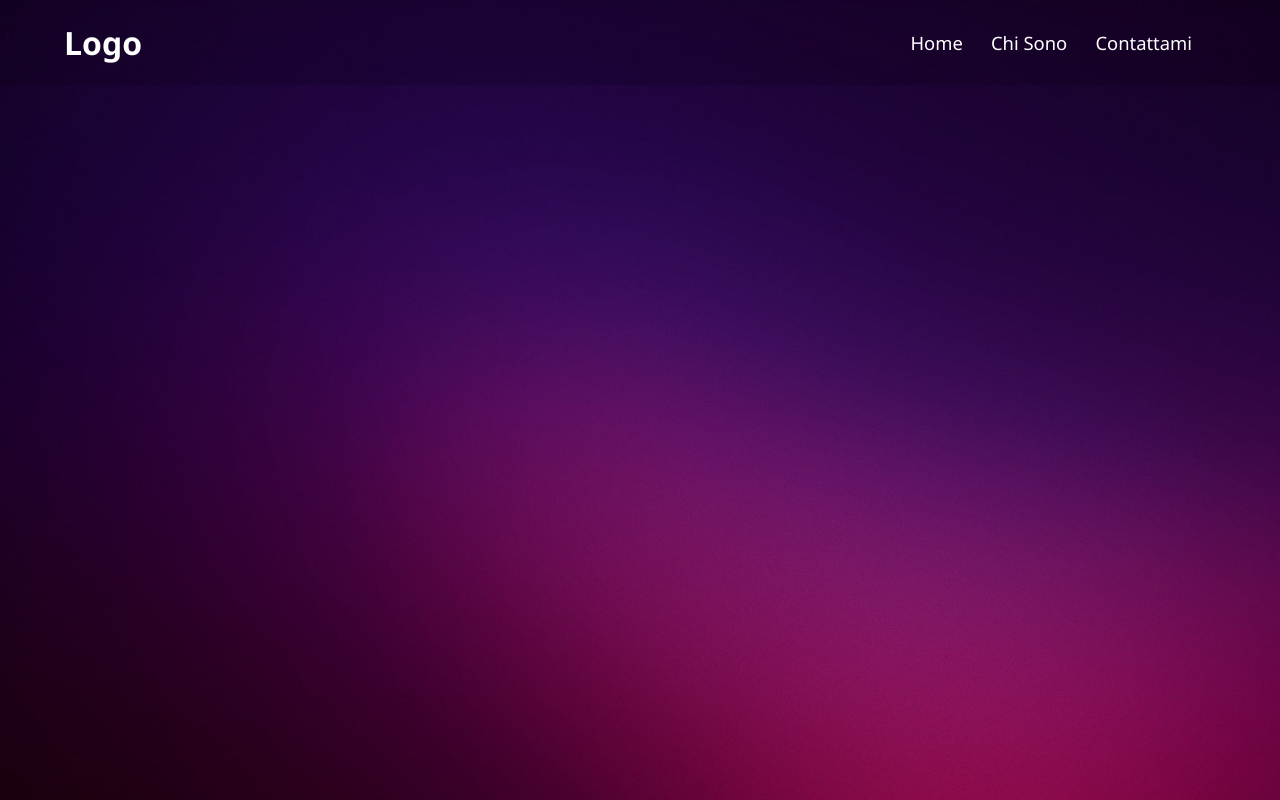
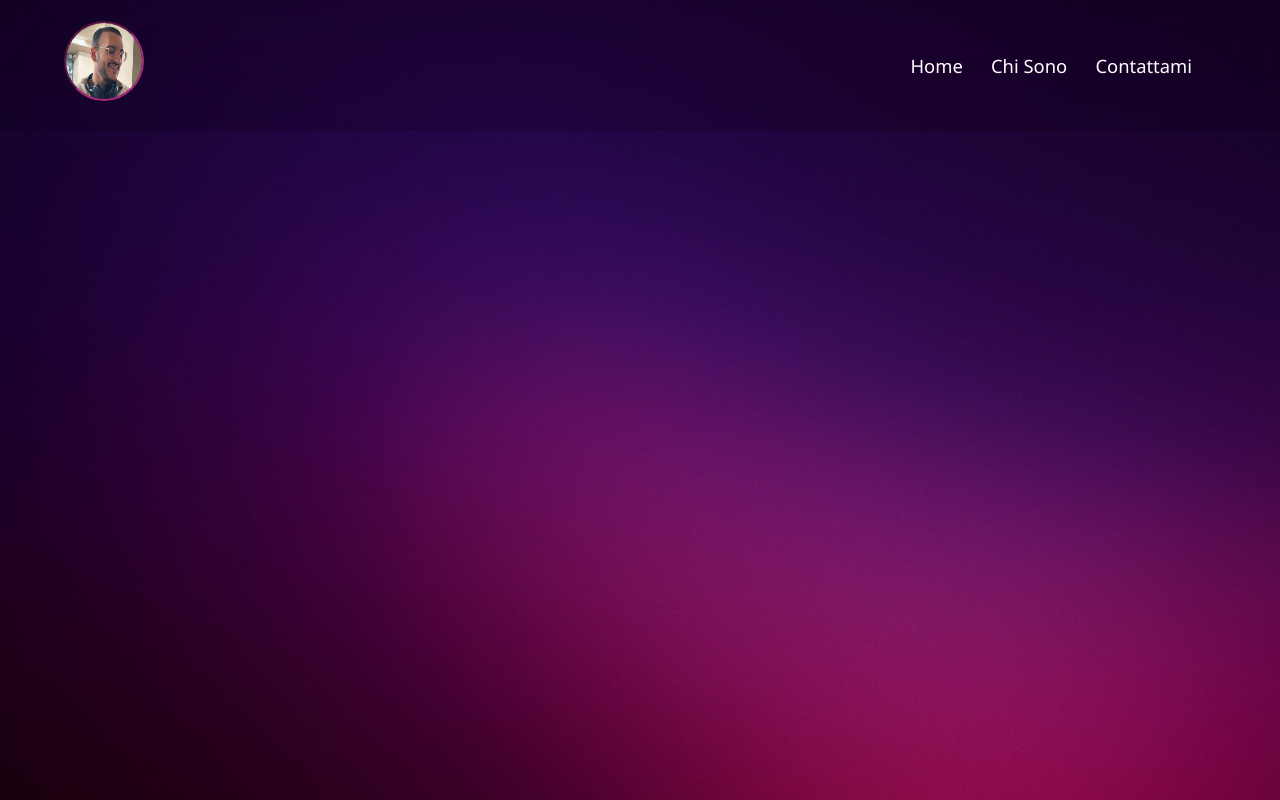
Before and after one commit to Salvatore-Ossino/S2I-PORTFOLIO-PROJECT, a plain HTML site: page index.html in a window 1280 px wide. Drawn offline with nearby package versions, Linux system fonts and the light colour scheme.

Commit message:
Added logo image

```diff
--- a/index.html
+++ b/index.html
@@ -14,7 +14,9 @@
   <!-- Sticky NavBar -->
 
   <header class="header">
-    <a href="#" class="logo">Logo</a>
+    <a href="#" class="logo">
+      <img src="/Content/Logo Image/myphoto.jpg" alt="logo" class="logoimage"> <!-- Temporary Image, to be updated in the future -->
+    </a>
 
     <!-- Icons -->
 
--- a/styles.css
+++ b/styles.css
@@ -52,6 +52,14 @@ body{
   color: white;
   text-decoration: none;
   font-weight: 700;
+}
+
+.logoimage{
+  max-width: 2.5em;
+  height: 2.5em;
+  border-radius: 50%;
+  border: 0.09em #ac2a7a;
+  border-style: inset;
 }
 
 .navbar a{
```
Also changed, not shown: Content/Logo Image/myphoto.jpg (added).
